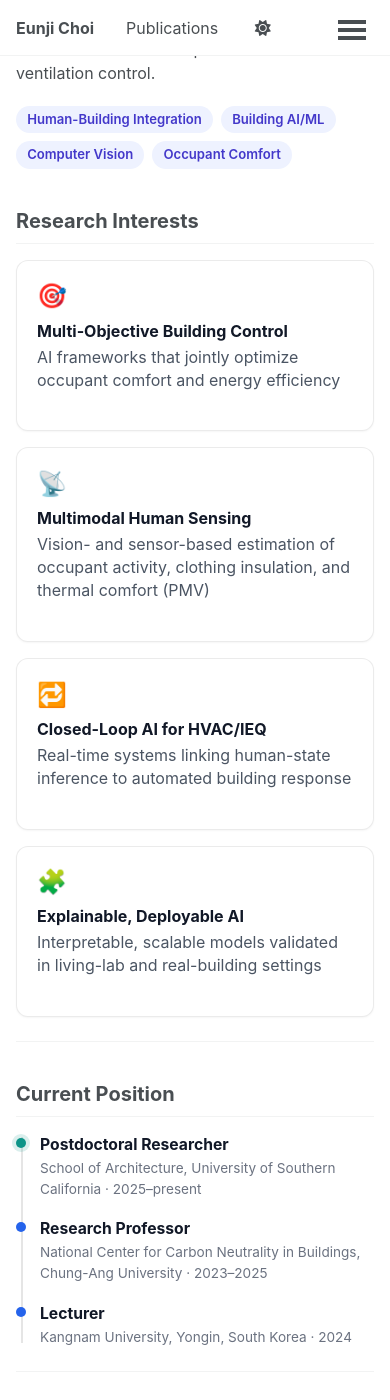
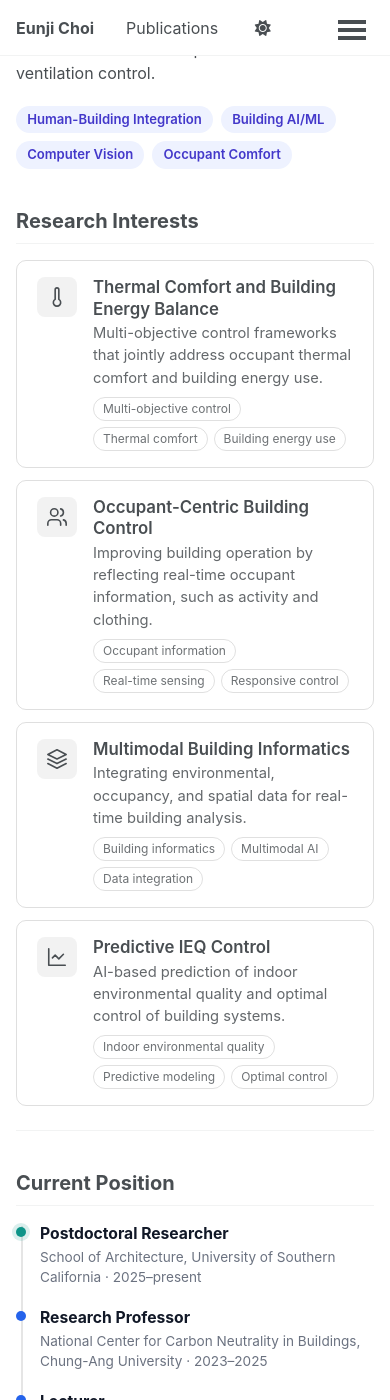
Before and after one commit to ejjchl77/EunjiChoi.github.io, a Jekyll site: the page built from _pages/about.md, in a window 390 px wide and 1400 px high, scrolled down 611 px. Built offline with Jekyll 4.4.1, drawn with Linux system fonts in a browser that asks for light colours; a style sheet for code colours, icons or effects is not loaded.

Commit message:
revise research interests

```diff
--- a/_pages/about.md
+++ b/_pages/about.md
@@ -18,27 +18,53 @@ AI-Building Researcher with a Ph.D. in Architecture, specializing in multi-objec
 
 ## Research Interests
 
-<div class="interest-grid">
-  <div class="interest-card">
-    <span class="interest-card__icon">🎯</span>
-    <h3 class="interest-card__title">Multi-Objective Building Control</h3>
-    <p class="interest-card__desc">AI frameworks that jointly optimize occupant comfort and energy efficiency</p>
-  </div>
-  <div class="interest-card">
-    <span class="interest-card__icon">📡</span>
-    <h3 class="interest-card__title">Multimodal Human Sensing</h3>
-    <p class="interest-card__desc">Vision- and sensor-based estimation of occupant activity, clothing insulation, and thermal comfort (PMV)</p>
-  </div>
-  <div class="interest-card">
-    <span class="interest-card__icon">🔁</span>
-    <h3 class="interest-card__title">Closed-Loop AI for HVAC/IEQ</h3>
-    <p class="interest-card__desc">Real-time systems linking human-state inference to automated building response</p>
-  </div>
-  <div class="interest-card">
-    <span class="interest-card__icon">🧩</span>
-    <h3 class="interest-card__title">Explainable, Deployable AI</h3>
-    <p class="interest-card__desc">Interpretable, scalable models validated in living-lab and real-building settings</p>
-  </div>
+<style>
+.ri-grid{display:grid;grid-template-columns:1fr;gap:12px;margin:1em 0 1.5em;}
+.ri-card{display:flex;align-items:flex-start;gap:16px;padding:16px 20px;border:1px solid rgba(127,127,127,.25);border-radius:10px;background:transparent;transition:border-color .15s ease, box-shadow .15s ease;}
+.ri-card:hover{border-color:rgba(127,127,127,.5);box-shadow:0 2px 8px rgba(0,0,0,.06);}
+.ri-icon{flex:0 0 40px;height:40px;display:flex;align-items:center;justify-content:center;border-radius:8px;background:rgba(127,127,127,.1);}
+.ri-icon svg{width:22px;height:22px;stroke:currentColor;fill:none;stroke-width:1.75;stroke-linecap:round;stroke-linejoin:round;}
+.ri-body{flex:1;min-width:0;}
+.ri-title{margin:0 0 2px;font-size:1.05em;font-weight:600;line-height:1.3;}
+.ri-desc{margin:0 0 8px;font-size:.92em;opacity:.85;line-height:1.5;}
+.ri-tags{display:flex;flex-wrap:wrap;gap:6px;}
+.ri-tags span{font-size:.75em;padding:2px 9px;border-radius:999px;border:1px solid rgba(127,127,127,.3);opacity:.8;white-space:nowrap;}
+@media (min-width:900px){.ri-grid{grid-template-columns:1fr;}} /* 2열 그리드로 바꾸려면 1fr 1fr */
+</style>
+
+<div class="ri-grid">
+<div class="ri-card">
+<div class="ri-icon"><svg viewBox="0 0 24 24"><path d="M14 4v10.54a4 4 0 1 1-4 0V4a2 2 0 0 1 4 0Z"/></svg></div>
+<div class="ri-body">
+<div class="ri-title">Thermal Comfort and Building Energy Balance</div>
+<div class="ri-desc">Multi-objective control frameworks that jointly address occupant thermal comfort and building energy use.</div>
+<div class="ri-tags"><span>Multi-objective control</span><span>Thermal comfort</span><span>Building energy use</span></div>
+</div>
+</div>
+<div class="ri-card">
+<div class="ri-icon"><svg viewBox="0 0 24 24"><path d="M16 21v-2a4 4 0 0 0-4-4H6a4 4 0 0 0-4 4v2"/><circle cx="9" cy="7" r="4"/><path d="M22 21v-2a4 4 0 0 0-3-3.87"/><path d="M16 3.13a4 4 0 0 1 0 7.75"/></svg></div>
+<div class="ri-body">
+<div class="ri-title">Occupant-Centric Building Control</div>
+<div class="ri-desc">Improving building operation by reflecting real-time occupant information, such as activity and clothing.</div>
+<div class="ri-tags"><span>Occupant information</span><span>Real-time sensing</span><span>Responsive control</span></div>
+</div>
+</div>
+<div class="ri-card">
+<div class="ri-icon"><svg viewBox="0 0 24 24"><polygon points="12 2 2 7 12 12 22 7 12 2"/><polyline points="2 17 12 22 22 17"/><polyline points="2 12 12 17 22 12"/></svg></div>
+<div class="ri-body">
+<div class="ri-title">Multimodal Building Informatics</div>
+<div class="ri-desc">Integrating environmental, occupancy, and spatial data for real-time building analysis.</div>
+<div class="ri-tags"><span>Building informatics</span><span>Multimodal AI</span><span>Data integration</span></div>
+</div>
+</div>
+<div class="ri-card">
+<div class="ri-icon"><svg viewBox="0 0 24 24"><path d="M3 3v18h18"/><path d="m19 9-5 5-4-4-3 3"/></svg></div>
+<div class="ri-body">
+<div class="ri-title">Predictive IEQ Control</div>
+<div class="ri-desc">AI-based prediction of indoor environmental quality and optimal control of building systems.</div>
+<div class="ri-tags"><span>Indoor environmental quality</span><span>Predictive modeling</span><span>Optimal control</span></div>
+</div>
+</div>
 </div>
 
 ---
```
